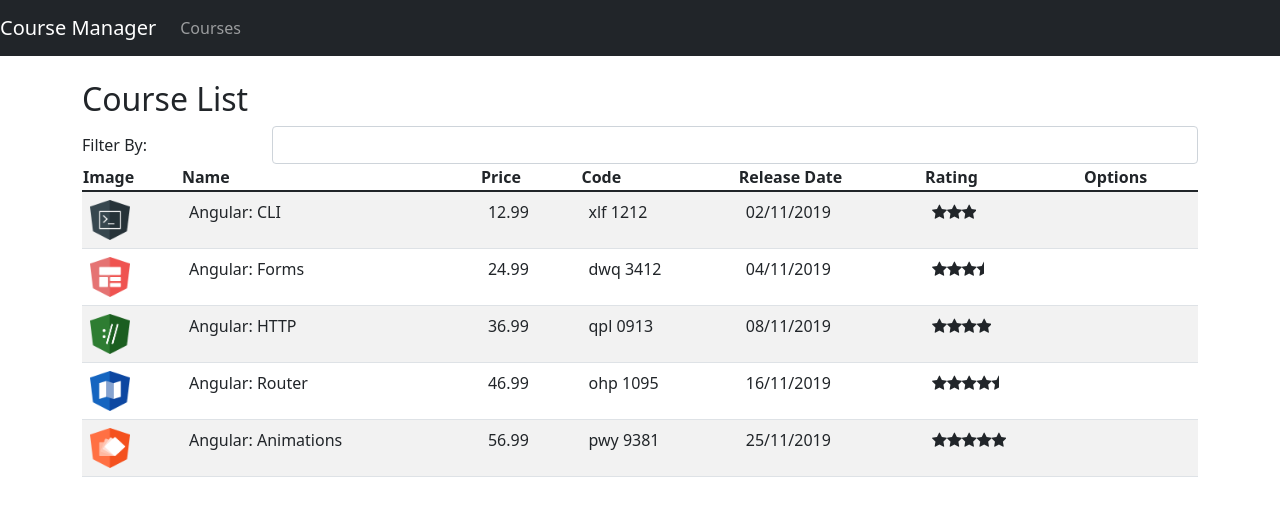
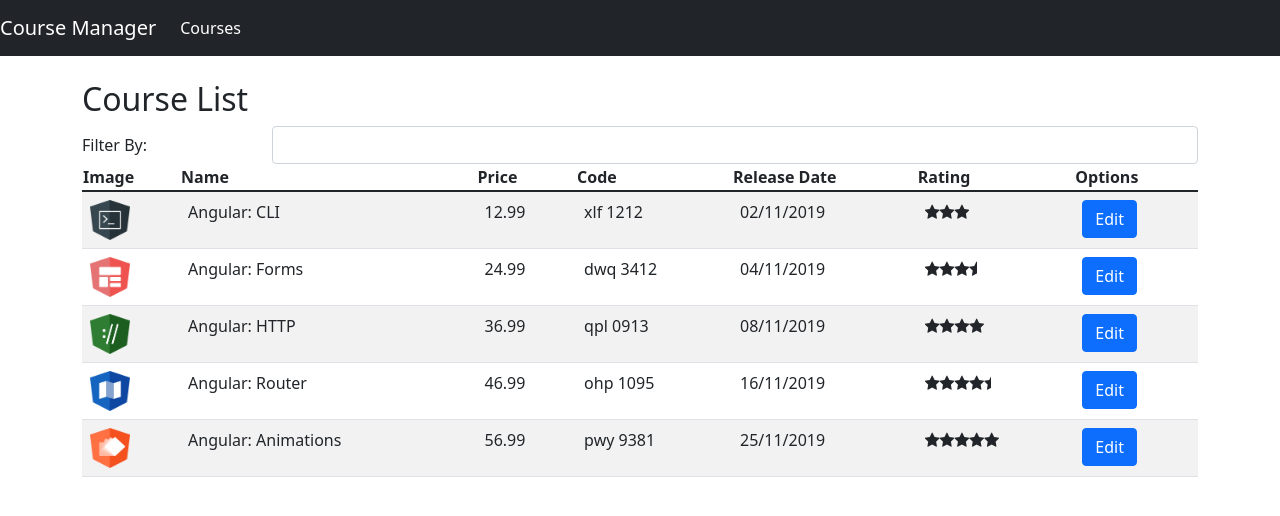
Before and after one commit to juliocesarcs2004/Plataforma-de-cursos-online-com-Angular, an Angular app: page /courses in a window 1280 px wide. Shown: the top 516 px of the page. Built offline with nearby package versions, Linux system fonts and the light colour scheme.

Commit message:
Concluído Item: Ativando Rotas para Acessar Componentes

```diff
--- /dev/null
+++ b/src/app/courses/course-info.component.html
@@ -0,0 +1 @@
+<h2>Course Id = {{ courseId }}</h2>
--- /dev/null
+++ b/src/app/courses/course-info.component.ts
@@ -0,0 +1,16 @@
+import { Component, OnInit } from "@angular/core";
+import { ActivatedRoute } from "@angular/router";
+
+@Component({
+    templateUrl: './course-info.component.html'
+})
+export class CourseInfoComponent implements OnInit {
+
+    courseId!: number;
+
+    constructor(private activatedRoute: ActivatedRoute) {}
+
+    ngOnInit(): void {
+        this.courseId = +this.activatedRoute.snapshot.paramMap.get!('id')!;
+    }
+}
--- a/src/app/courses/course-list.component.html
+++ b/src/app/courses/course-list.component.html
@@ -30,7 +30,9 @@
             <td>
                 <app-star [rating]="course.rating"></app-star>
             </td>
-            <td></td>
+            <td>
+                <a [routerLink]="['/courses/info', course.id]" class="btn btn-primary">Edit</a>
+            </td>
         </tr>
     </tbody>
 
--- a/src/app/nav-bar/nav-bar.component.html
+++ b/src/app/nav-bar/nav-bar.component.html
@@ -1,5 +1,5 @@
 <nav class="navbar navbar-expand-lg navbar-dark bg-dark">
-    <a href="#" class="navbar-brand">Course Manager</a>
+    <a [routerLink]="['/courses']" class="navbar-brand">Course Manager</a>
 
     <button class="navbar-toggler" type="button" data-toggle="collapse" data-target="#navbarSupportedContent"
         aria-controls="navbarSupportedContent" aria-expanded="false" aria-label="Toggle navigation">
@@ -9,7 +9,7 @@
     <div class="collapse navbar-collapse" id="navbarSupportedContent">
         <ul class="navbar-nav mr-auto">
             <li class="nav-item">
-                <a href="#" routerLinkActive="active" class="nav-link">Courses</a>
+                <a [routerLink]="['/courses']" routerLinkActive="active" class="nav-link">Courses</a>
             </li>
         </ul>
     </div>
```
Also changed, not shown: src/app/app.module.ts (+9 -4 lines).
